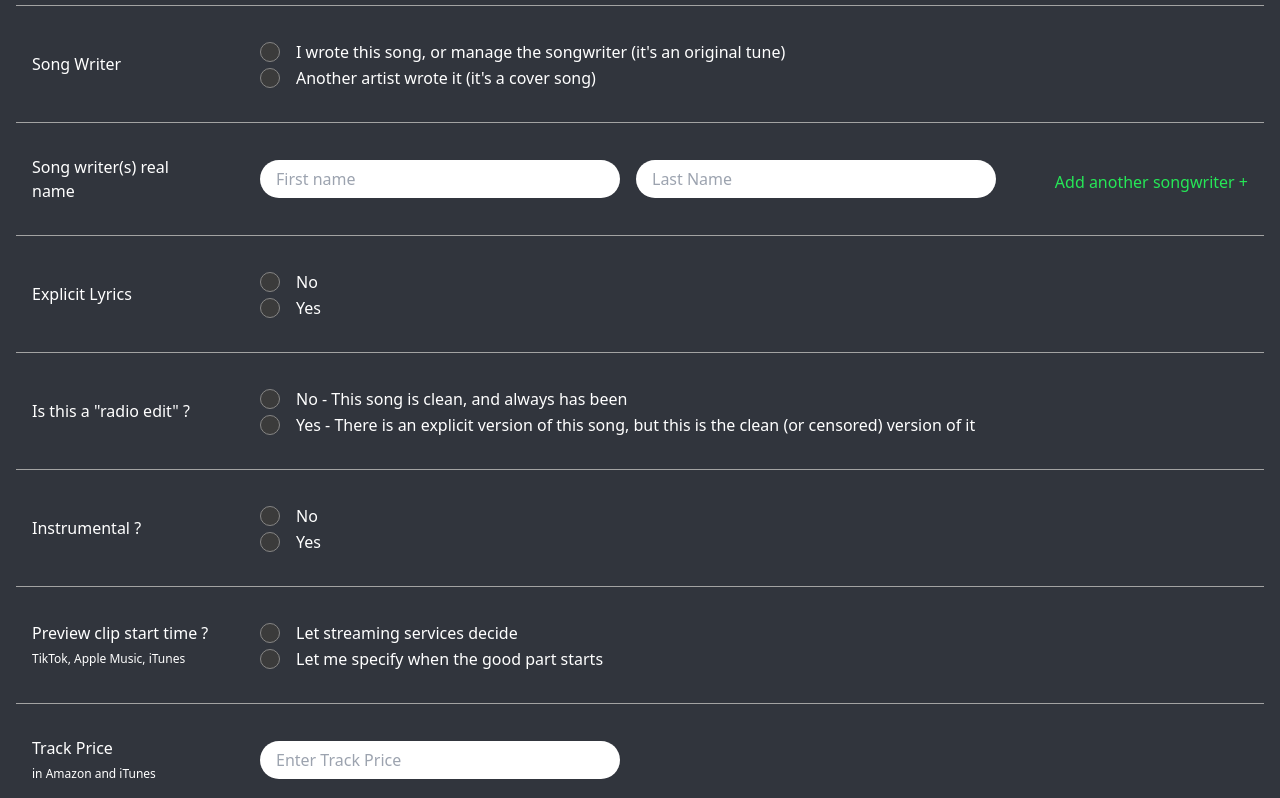
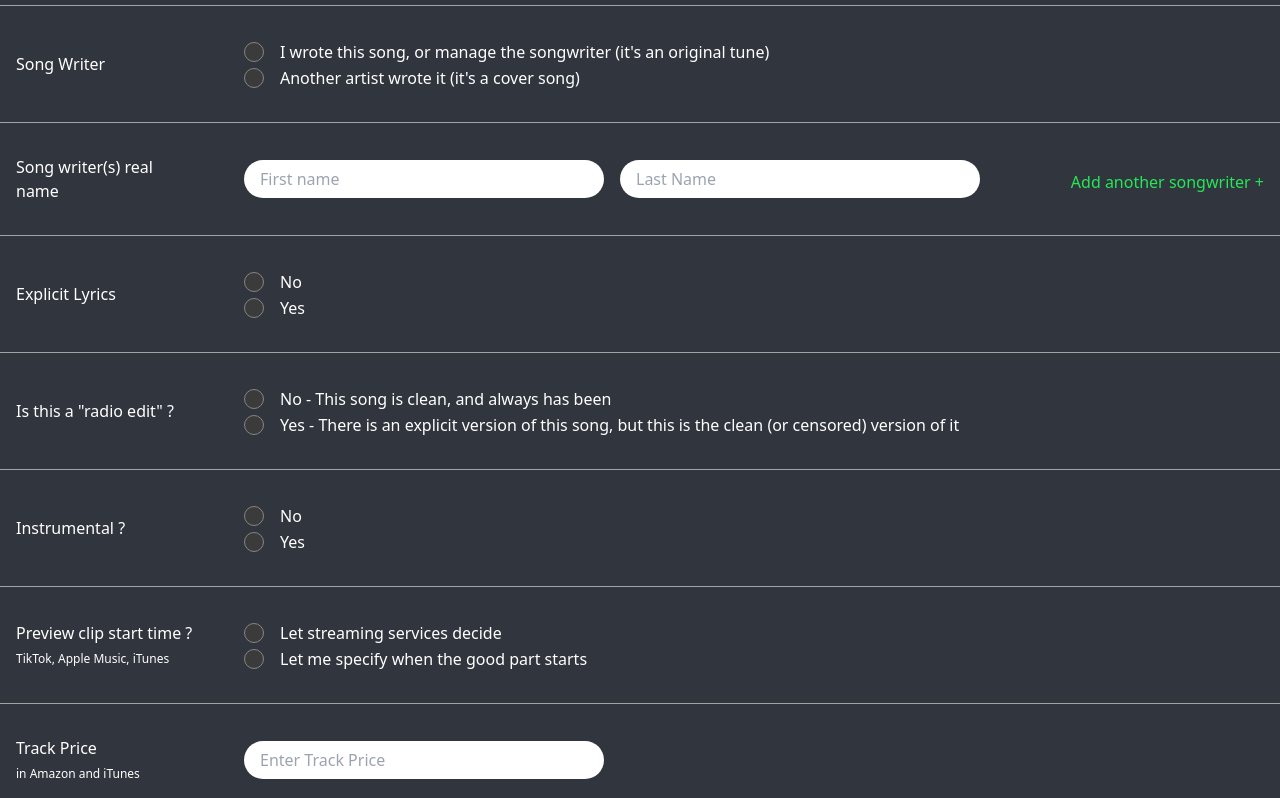
Before and after one commit to 420tiesto/Weed-Share-App, a React (Create React App) app: page /add-track in a window 1280 px wide. Shown: the part 679-1477 px from the top of the page. Built offline with nearby package versions, Linux system fonts and the light colour scheme; what @web3-react/core would draw is missing.

Commit message:
fixed padding issue

```diff
--- a/src/app/components/common-ui/container/Container.tsx
+++ b/src/app/components/common-ui/container/Container.tsx
@@ -11,9 +11,9 @@ type Props = {
 const Container = ({ children }: Props) => {
     return <>
     <Navbar/>
-    <div className='max-w-screen-xl pt-16 mx-auto  container p-4'>{children}</div>
+    <div className='max-w-screen-xl pt-16 mx-auto  container'>{children}</div>
     <div className='flex justify-center'>
-    <p className="mx- mb-4">{copyright}</p>
+    <p className=" my-4">{copyright}</p>
     </div>
     </>
 }
--- a/src/app/modules/socialMedia/components/auth/components/signUp/SignUp.tsx
+++ b/src/app/modules/socialMedia/components/auth/components/signUp/SignUp.tsx
@@ -46,7 +46,7 @@ const SignUp: React.FC<Props> = ({ setStep }) => {
     };
 
     return (
-        <div className="flex flex-col gap-4 items-center mx-auto mt-8 max-w-screen-lg ">
+        <div className="flex flex-col gap-4 items-center mx-auto mt-8 max-w-screen-lg  ">
             <div className="relative sunken-element overflow-hidden bg-dark-gray flex flex-col  rounded-2xl h-[80vh]  w-full  py-8 px-16">
                 {/* Prnts Logo */}
                 <div className="absolute right-0 top-0 p-8 rounded-bl-2xl sunken-element">
--- a/src/app/modules/socialMedia/profile/pages/ProfilePage.tsx
+++ b/src/app/modules/socialMedia/profile/pages/ProfilePage.tsx
@@ -48,7 +48,7 @@ const ProfilePage = () => {
     };
 
     return (
-        <div className="p-4 min-h-screen">
+        <div className="min-h-screen">
             <div className="overflow-hidden min-h-full  max-w-screen-xl mx-auto container sunken-element">
                 <div className="relative p-4">
                     <img
```
